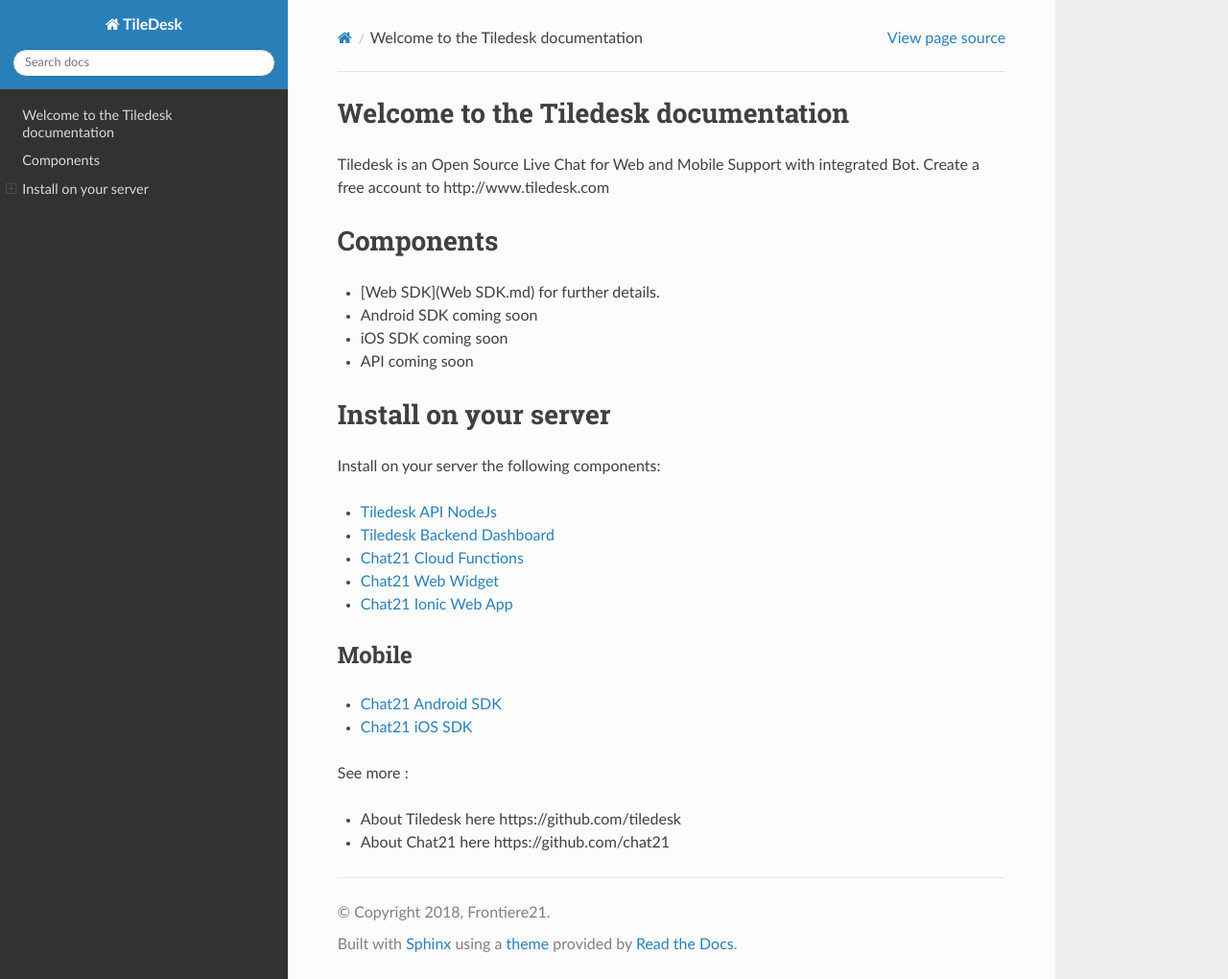
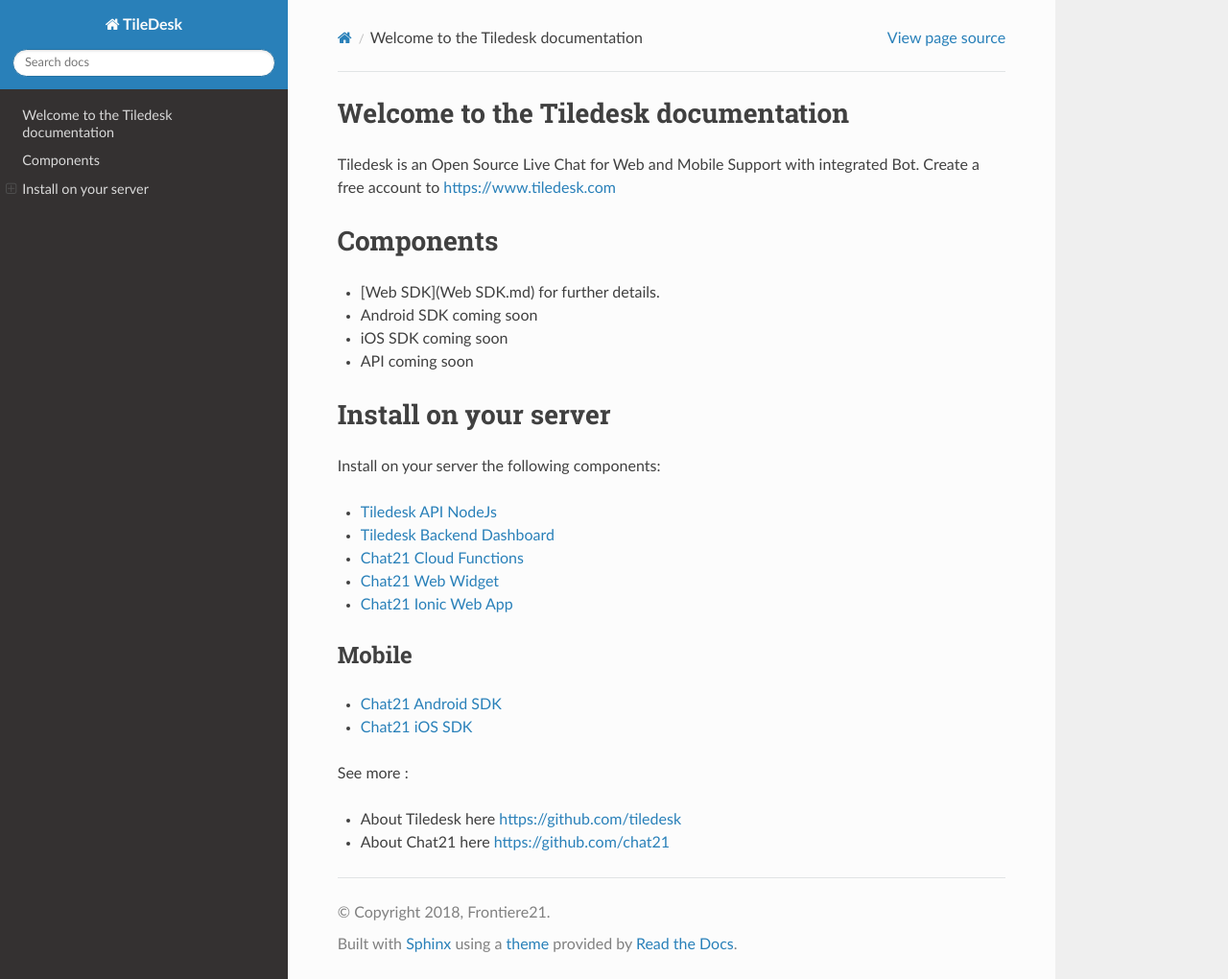
Before and after one commit to NavpreetSamra/tiledesk-docs, a Sphinx documentation site: the page built from docs/index.md, in a window 1280 px wide and 1020 px high. Shown: the whole window at 96% size. Built offline with Sphinx 7.4.7 and the Read the Docs theme 2.0.0, drawn with Linux system fonts in a browser that asks for light colours; some of the changed lines change nothing that is shown.

Commit message:
Update index.md

```diff
--- a/docs/index.md
+++ b/docs/index.md
@@ -1,6 +1,6 @@
 # Welcome to the Tiledesk documentation
 Tiledesk is an Open Source Live Chat for Web and Mobile Support with integrated Bot.
-Create a free account to http://www.tiledesk.com
+Create a free account to [https://www.tiledesk.com](https://www.tiledesk.com)
 
 # Components
 * [Web SDK](Web SDK.md) for further details.
@@ -32,5 +32,5 @@
 
 See more :
 
-* About Tiledesk here https://github.com/tiledesk
-* About Chat21 here https://github.com/chat21
+* About Tiledesk here [https://github.com/tiledesk](https://github.com/tiledesk)
+* About Chat21 here [https://github.com/chat21](https://github.com/chat21)
```
